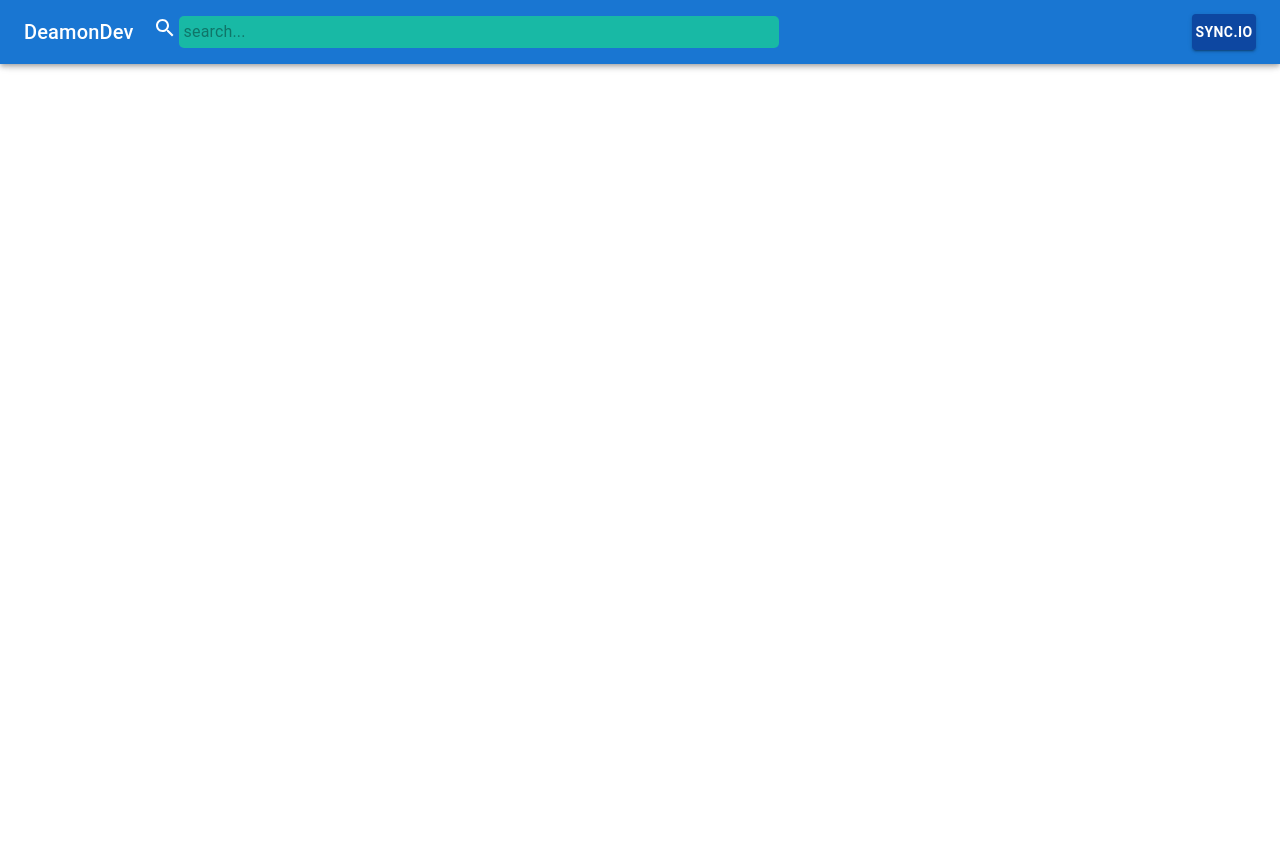
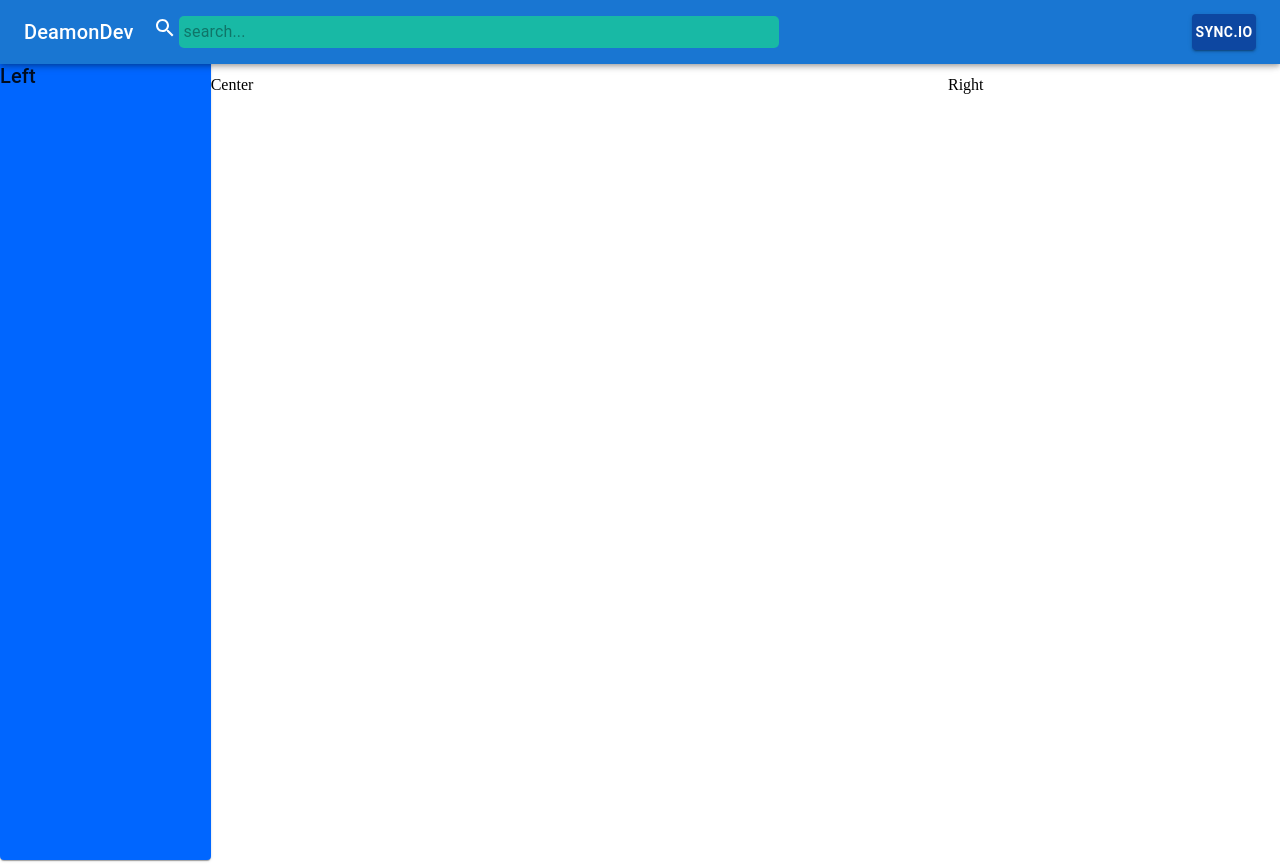
Before and after one commit to DeamonDev/material-ui-dashboard, a React (Create React App) app: page / in a window 1280 px wide. Before the commit the page ends 800 px from the top, so only its background shows below. Built offline with nearby package versions, Linux system fonts and the light colour scheme.

Commit message:
dashboard 101

```diff
--- a/src/App.jsx
+++ b/src/App.js
@@ -1,7 +1,9 @@
 import { useTheme } from "@emotion/react";
-import { Button, ThemeProvider } from "@mui/material";
+import Dashboard from "./components/Dashboard";
+import { Box, Button, ThemeProvider } from "@mui/material";
 import { orange } from "@mui/material/colors";
 import { createTheme } from "@mui/system";
+import React from "react";
 import Navbar from "./components/Navbar";
 
 const theme = createTheme({
@@ -11,10 +13,12 @@ const theme = createTheme({
 });
 
 function App() {
-
   return (
-    <Navbar />
-  )
+    <Box>
+      <Navbar />
+      <Dashboard />
+      </Box>
+  );
 }
 
 export default App;
--- /dev/null
+++ b/src/components/Dashboard.js
@@ -0,0 +1,20 @@
+import { Box, Grid } from "@mui/material";
+import Left from "./Left";
+
+function Dashboard() {
+  return (
+      <Grid container sx={{marginTop: '60px', marginLeft: '-8px', height: '100vh'}}>
+        <Grid item xs={2}>
+          <Left />
+        </Grid>
+        <Grid item xs={7}>
+          <p>Center</p>
+        </Grid>
+        <Grid item xs={3}>
+          <p>Right</p>
+        </Grid>
+      </Grid>
+  );
+};
+
+export default Dashboard;
--- /dev/null
+++ b/src/components/Left.js
@@ -0,0 +1,14 @@
+import { Card, Typography } from "@mui/material";
+import { Box } from "@mui/system";
+
+function Left() {
+  return (
+    <Card sx={{backgroundColor: "#0066ff", paddingLeft: -8, height: '100%'}}>
+     <Typography variant="h6">
+        Left
+      </Typography>
+    </Card>
+  );
+}
+
+export default Left;
```
Also changed, not shown: src/components/Navbar.js (renamed from src/components/Navbar.jsx).
